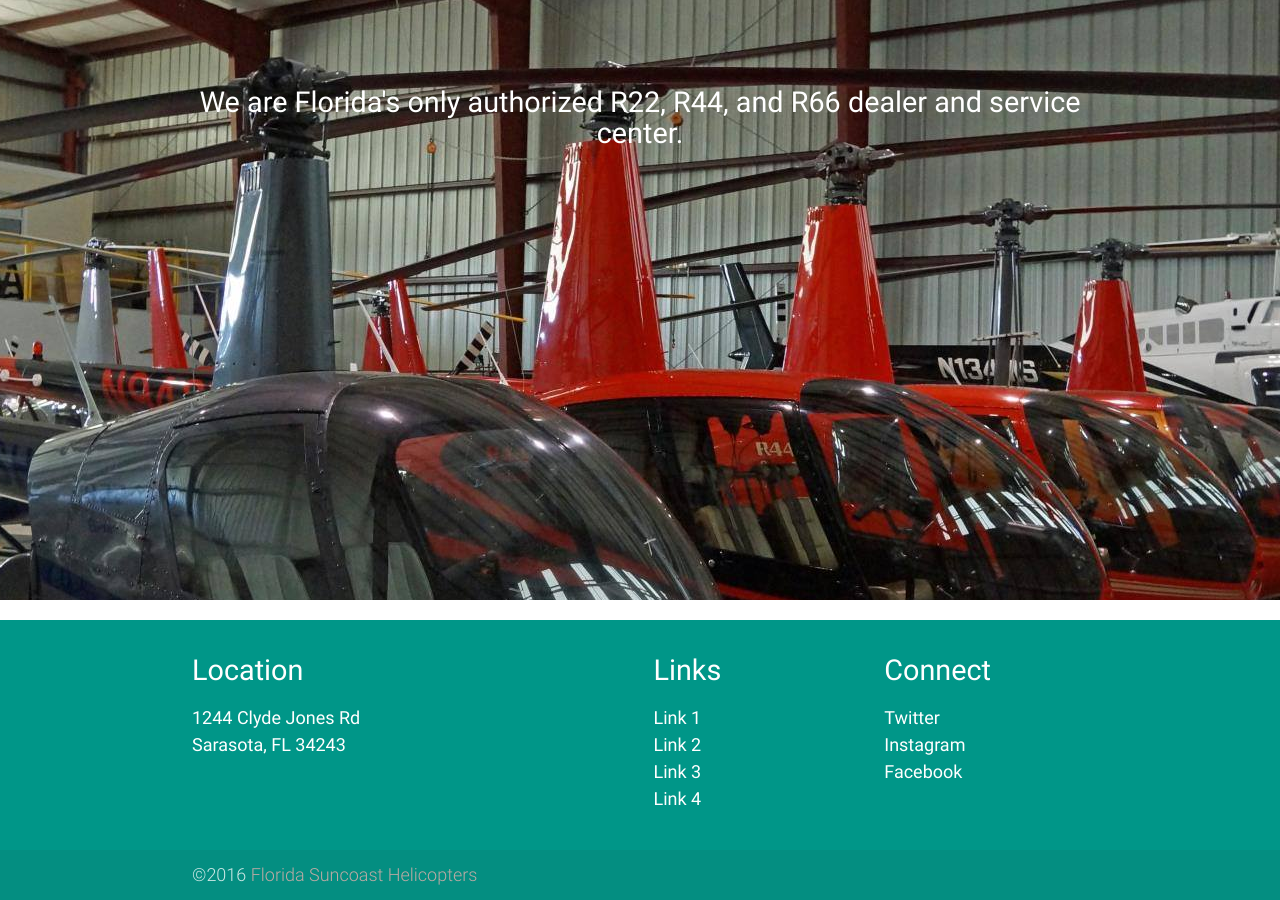
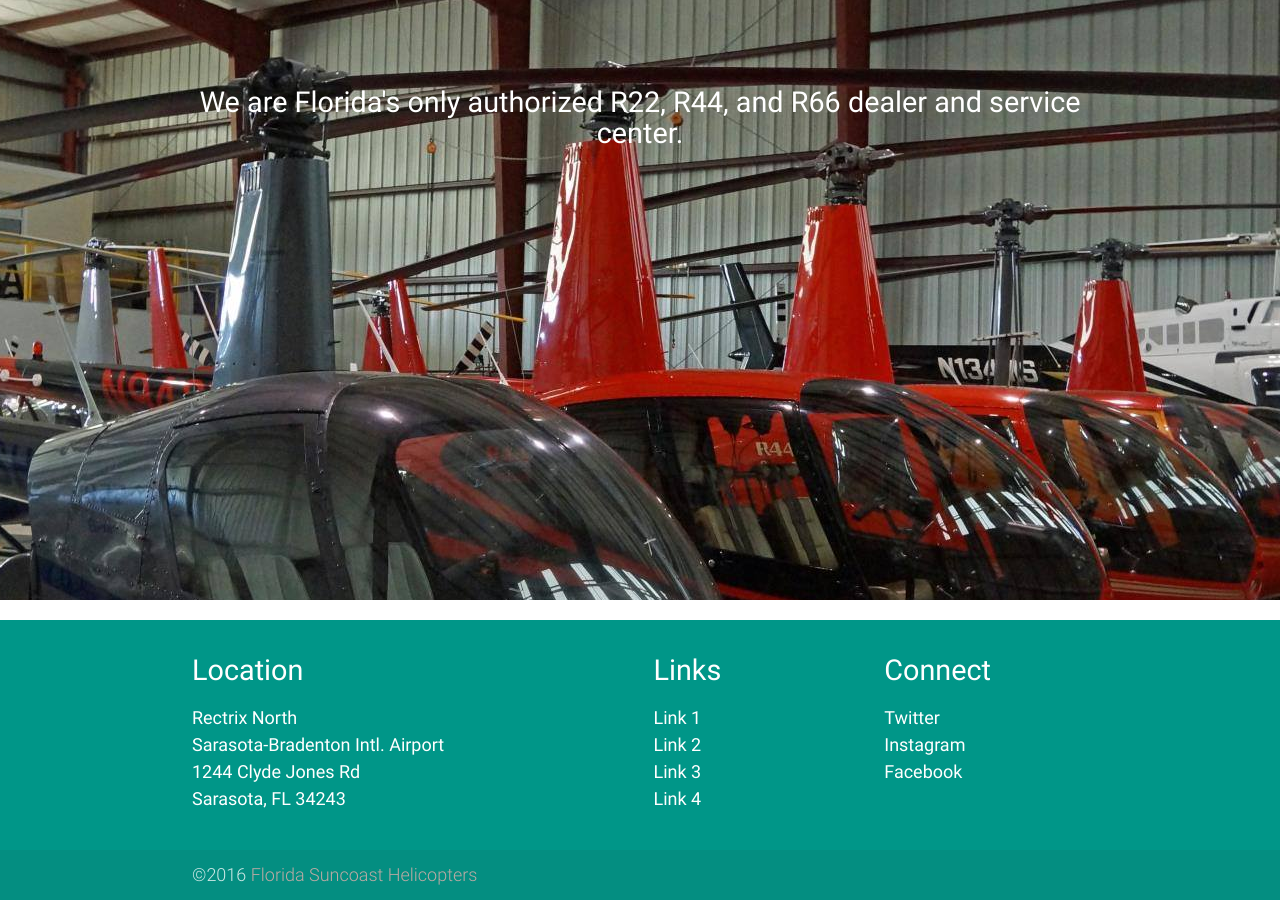
Before and after one commit to joncoop/fsh, a Jekyll site: the page built from index.html, in a window 1280 px wide and 900 px high, scrolled down 2492 px. Built offline with Jekyll 4.4.1, drawn with Linux system fonts in a browser that asks for light colours; nearby versions of some CDN libraries.

Commit message:
Updated location.

```diff
--- a/_includes/footer.html
+++ b/_includes/footer.html
@@ -4,8 +4,12 @@
       <div class="col s12 m12 l6">
         <h5 class="white-text">Location</h5>
         <p class="grey-text text-lighten-4">
-          <a class="white-text" href="https://goo.gl/maps/tTaKaPZfXq92">1244 Clyde Jones Rd<br>
-          Sarasota, FL 34243</a>
+          <a class="white-text" href="https://goo.gl/maps/tTaKaPZfXq92">
+            Rectrix North<br>
+            Sarasota-Bradenton Intl. Airport<br>
+            1244 Clyde Jones Rd<br>
+            Sarasota, FL 34243
+          </a>
         </p>
       </div>
       <div class="col s12 m6 l3 ">
```
